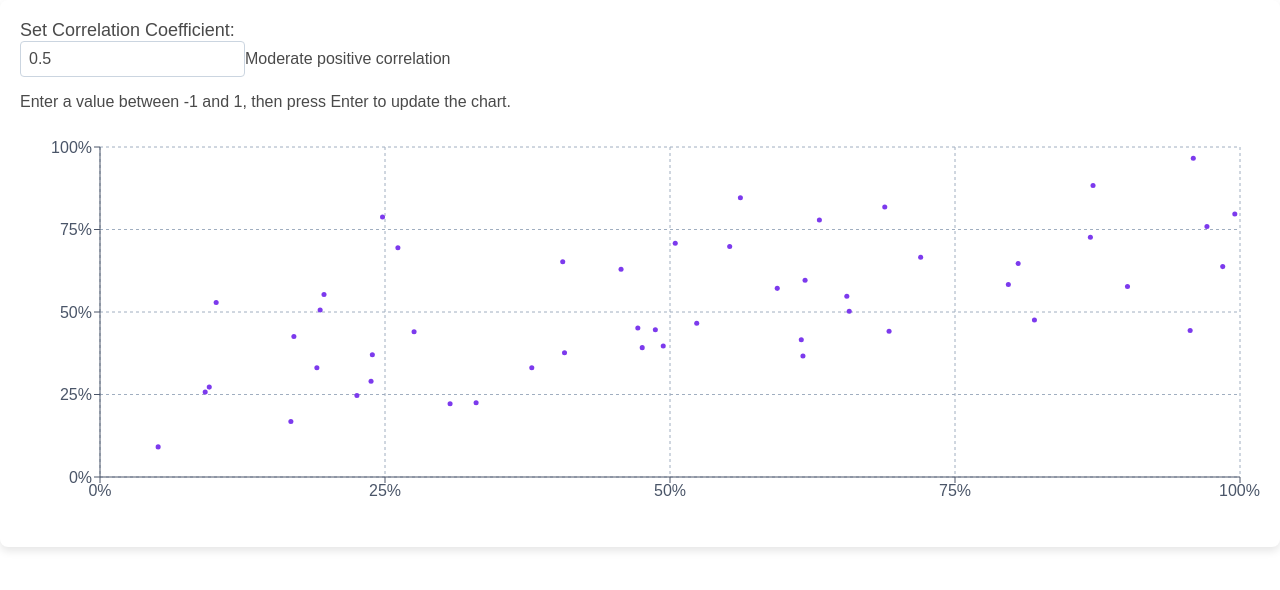
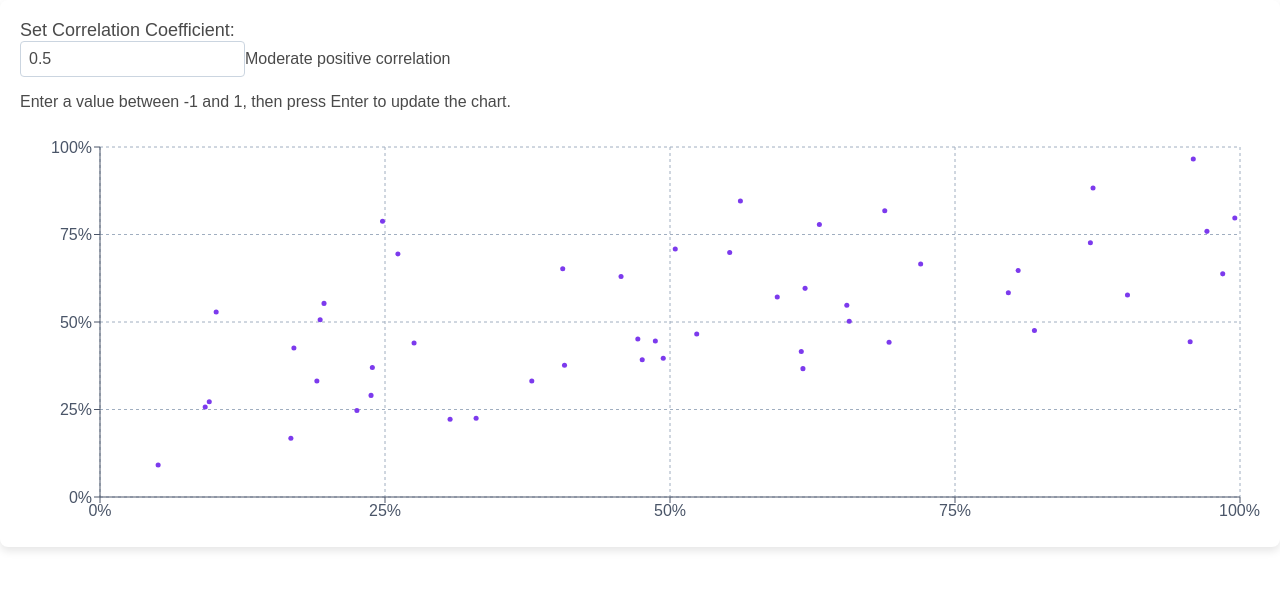
Before and after one commit to crimsoncomedian/react-interactive-iframe, a React (Create React App) app: page / in a window 1280 px wide. Shown: the top 590 px of the page. Built offline with nearby package versions, Linux system fonts and the light colour scheme.

Commit message:
Update App.js

```diff
--- a/src/App.js
+++ b/src/App.js
@@ -99,10 +99,10 @@ const CorrelationExplorer = () => {
         </p>
         <div className="mb-8">
           <ResponsiveContainer width="100%" height={400}>
-            <ScatterChart margin={{ top: 20, right: 20, bottom: 20, left: 20 }}>
+            <ScatterChart margin={{ top: 20, right: 20, bottom: 0, left: 20 }}>
               <CartesianGrid strokeDasharray="3 3" stroke="#a0aec0" />
               <XAxis type="number" dataKey="x" name="Variable X" unit="%" stroke="#4a5568" />
-              <YAxis type="number" dataKey="y" name="Variable Y" unit="%" stroke="#4a5568" />
+              <YAxis type="number" dataKey="y" name="Variable Y" unit="%" stroke="#4a5568" domain={[0, 100]} />
               <ZAxis type="number" range={[20]} />
               <Tooltip cursor={{ strokeDasharray: '3 3' }} />
               <Scatter
```
